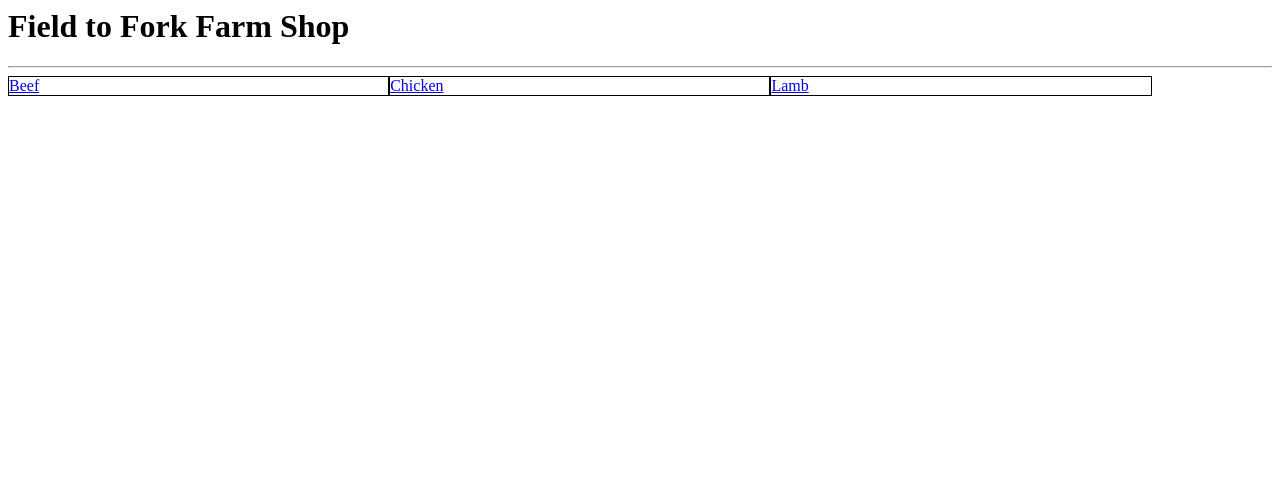
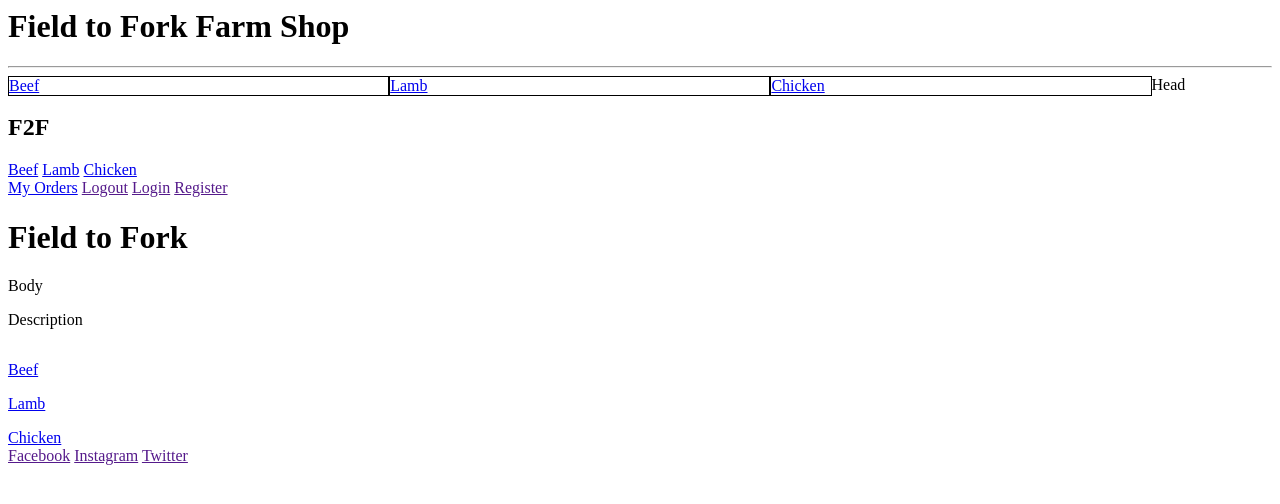
Before and after one commit to Dyl06/field-to-fork, a Django app: template templates/home.html in a window 1280 px wide. Shown: the top 504 px of the page. Run offline with Django 3.2, Linux system fonts and the light colour scheme; the template is opened without the code that fills it, so the values that code supplies are empty; parts of the project's set-up code (start-up, migrations or seed data) failed here and were passed over.

Commit message:
Add basic html structure for home.html

```diff
--- a/templates/home.html
+++ b/templates/home.html
@@ -1,4 +1,6 @@
 <h1>Field to Fork Farm Shop</h1>
+
+
 
 <hr>
 
@@ -7,9 +9,92 @@
 </div>
 
 <div style="width: 30%; float: left; border: 1px solid black;">
-    <a href='/products/chicken'>Chicken</a>
+    <a href='/products/lamb'>Lamb</a>
 </div>
 
 <div style="width: 30%; float: left; border: 1px solid black;">
-    <a href='/products/lamb'>Lamb</a>
+    <a href='/products/chicken'>Chicken</a>
 </div>
+<!DOCTYPE html>
+<html lang="en">
+<head>
+    <meta charset="UTF-8">
+    <meta http-equiv="X-UA-Compatible" content="IE=edge">
+    <meta name="viewport" content="width=device-width, initial-scale=1.0">
+    <title>Document</title>
+</head>
+<body>
+    <div>Head
+        <div>
+            <div>
+                <h2>F2F</h2>
+            </div>
+            <div>
+                <a href='/products/beef'>Beef</a>
+                <a href='/products/lamb'>Lamb</a>
+                <a href='/products/chicken'>Chicken</a>
+            </div>
+            <div>
+                <a href="my_orders/">My Orders</a>
+                <a href="">Logout</a>
+                <a href="">Login</a>
+                <a href="">Register</a>
+            </div>
+
+        </div>
+        <div>
+            <img src="" alt="">
+            <div>
+                <h1>Field to Fork</h1>
+            </div>
+        </div>
+    </div>
+    <div>Body
+        <div>
+            <p>Description</p>
+        </div>
+        <div>
+            <div>
+                <div>
+                    <img src="" alt="">
+                </div>
+                <div>
+                    <p></p>
+                </div>
+                <div>
+                    <a href='/products/beef'>Beef</a>
+                </div>
+            </div>
+            <div>
+                <div>
+                    <img src="" alt="">
+                </div>
+                <div>
+                    <p></p>
+                </div>
+                <div>
+                    <a href='/products/lamb'>Lamb</a>
+                </div>
+            </div>
+            <div>
+                <div>
+                    <img src="" alt="">
+                </div>
+                <div>
+                    <p></p>
+                </div>
+                <div>
+                    <a href='/products/chicken'>Chicken</a>
+                </div>
+            </div>
+        </div>
+    </div>
+    <div>
+        <div>
+            <a href="">Facebook</a>
+            <a href="">Instagram</a>
+            <a href="">Twitter</a>
+        </div>
+    </div>
+</body>
+</html>
```
Also changed, not shown: farmshop/views.py (+7 -7 lines).
